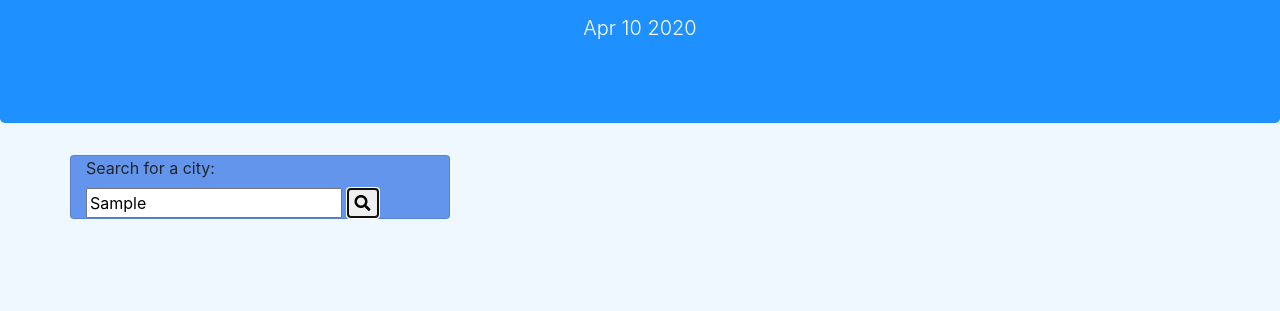
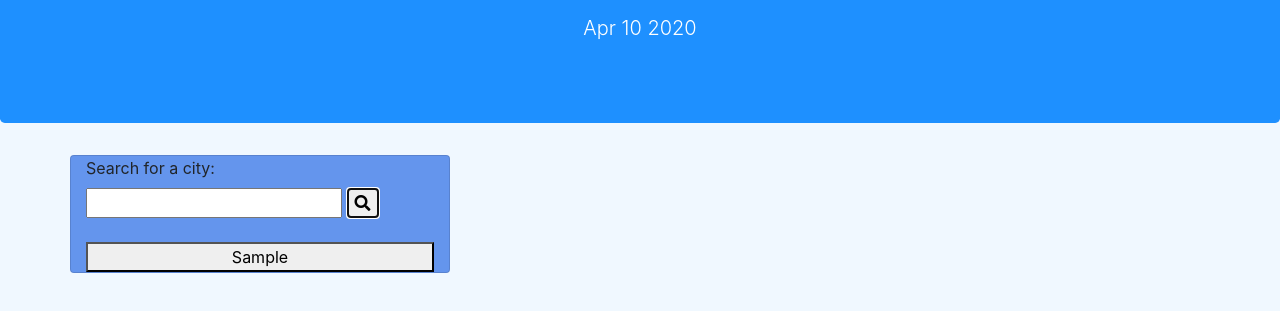
Before and after one commit to darkquilius/Weather-Dashboard, a plain HTML site: page index.html in a window 1280 px wide. Both pictures are taken after typing "Sample" into the empty fields and a click on the button 362 px from the left and 394 px from the top of the page. Shown: the part 191-502 px from the top of the page. Drawn offline with nearby package versions, Linux system fonts and the light colour scheme; no server answers.

Commit message:
Add files via upload
Working Weather Dashboard
To Do:
- have previous search buttons show when page is first loaded
- Have last local storage item be the initial city to load

```diff
--- a/index.html
+++ b/index.html
@@ -16,7 +16,7 @@
 <body style="background-color: aliceblue;">
 
     <header class="jumbotron" id="top" style="text-align: center; background-color: dodgerblue; color: white;">
-        <h1 class="display-3">Weather Dashboard</h1>
+        <h3 class="display-3">Weather Dashboard</h3>
         <p class="lead">Check the weather for a trip, an activity, or just for info!</p>
         <p id="currentDay" class="lead"></p>
     </header>
--- a/script.js
+++ b/script.js
@@ -5,18 +5,15 @@ $(document).ready(function() {
     const currentDay = document.getElementById("currentDay");
     currentDay.innerHTML = today
 
-    // Used for ajax calls later
+    // Used for ajax calls later and prepopulating page
     var latitude;
     var longitude;
-    var cityName;
-
-    //when clicked, search button initiates ajax calls to populate the current weather and future 5 day forecast
-    $("#searchBtn").click(function(e) {
-        e.preventDefault();
-
-        cityName = $("#searchInput").val();
+    var cityName = "atlanta";
+    var items = [];
+    localStorage.setItem("cityNames", '["Atlanta"]')
 
     // First ajax call, populates today's weather and allows object properties to be accessed which are crucial for forecast list population
+    function populatePage() {
         $.ajax({
             type: "GET",
             url: "https://api.openweathermap.org/data/2.5/weather?q=" + cityName + "&appid=27d78d8d4af0ca517d71ce5153b2ed8a",
@@ -62,10 +59,14 @@ $(document).ready(function() {
                 for (let i = 0; i < 5; i++) {
                     const element = response.daily[i];
 
+                    // Allows future dates to be pulled from moment
+                    var futureDates = moment().add(i + 1, 'days').format("MMM " + "D " + "YYYY");
+
                     var forecastTemp = Math.round(element.temp.day)
                     var forecastWeather = $(`
                         <div class="card col" style="margin-left: 18px; background: deepskyblue">
-                            <h5>day slot</h5>
+                        <h5>Date: <br>
+                        ${futureDates}</h5>
                         <img src=" http://openweathermap.org/img/wn/${element.weather[0].icon}@2x.png" class="card-img-top" alt="...">
                         <div card-body >
                             <p class="card-text">Temp: ${forecastTemp}&#176;F</p>
@@ -78,56 +79,45 @@ $(document).ready(function() {
             })
 
         })
+    }
+    populatePage()
+
+    //when clicked, search button initiates ajax calls to populate the current weather and future 5 day forecast
+    $("#searchBtn").click(function(e) {
+        e.preventDefault();
+
+        cityName = $("#searchInput").val();
+
+        function saveCityName() {
+            items.push(cityName);
+            if (cityName) {
+                // sets local storage items and creats buttons to return previous searches
+                localStorage.setItem("cityNames", JSON.stringify(items));
+                $('#previous-search').append('<div class="section">' +
+                    '<br>' +
+                    '<button id="listItem" style="width: 100%">' + items[items.length - 1] + '</button>' +
+                    '</div>');
+
+                $('#searchInput').val("");
+            }
+            // Alerts user if no search input to stop ajax call errors
+            else {
+                alert("Please make sure you enter something before clicking the button");
+            }
+        }
+        // Runs the save and populate functions when save is clicked
+        saveCityName();
+        populatePage();
 
 
 
-
-
-
-
-
-        // $.ajax({
-        //     type: "GET",
-        //     url: "https://api.openweathermap.org/data/2.5/onecall?units=imperial&lat=" + latitude + "&lon=" + longitude + "&appid=27d78d8d4af0ca517d71ce5153b2ed8a",
-        // }).then(function(response) {
-        //     console.log(response)
-        //         // current card head's entry will be the value of the search bar
-
-        //     var temp = Math.round(response.current.temp)
-        //     var todayWeather = $(`
-        //         <div class="card" style="width: 100%; background: lightblue">
-        //         <h5>Today's Weather:</h5>
-        //         <div class="card-body row">
-        //             <div class="col-md-5">
-        //                 <h3 class="card-text">Atlanta</h3>
-        //                 <img src=" http://openweathermap.org/img/wn/${response.current.weather[0].icon}@2x.png">
-        //             </div>
-        //             <div class="col-md-7">
-        //                 <p class="card-text" id="temp">Temperature: ${temp}&#176;F</p>
-        //                 <p class="card-text">Humidity: ${response.current.humidity}%</p>
-        //                 <p class="card-text">Windspeed: ${response.current.wind_speed} mph</p>
-        //                 <p class="card-text">UV Index: ${response.current.uvi}</p>
-        //             </div>
-        //         </div>
-        //     </div>`);
-        //     $("#today-weather").prepend(todayWeather);
-
-        //     for (let i = 0; i < 5; i++) {
-        //         const element = response.daily[i];
-
-        //         var forecastTemp = Math.round(element.temp.day)
-        //         var forecastWeather = $(`
-        //         <div class="card col" style="margin-left: 18px; background: deepskyblue">
-        //         <h5>day slot</h5>
-        //         <img src=" http://openweathermap.org/img/wn/${element.weather[0].icon}@2x.png" class="card-img-top" alt="...">
-        //         <div card-body >
-        //             <p class="card-text">Temp: ${forecastTemp}&#176;F</p>
-        //             <p class="card-text">Humid: ${element.humidity}%</p>
-        //         </div>
-        //     </div>`)
-
-        //         $("#forecast-weather").append(forecastWeather)
-        //     }
     });
 
+    // Event listener for previous search buttons
+    var cityBtn = document.querySelector("#previous-search");
+    cityBtn.addEventListener("click", function(event) {
+        cityName = event.target.innerText;
+        populatePage();
+    })
+
 });
```
Lines whose indentation alone changed are shown as unchanged.
